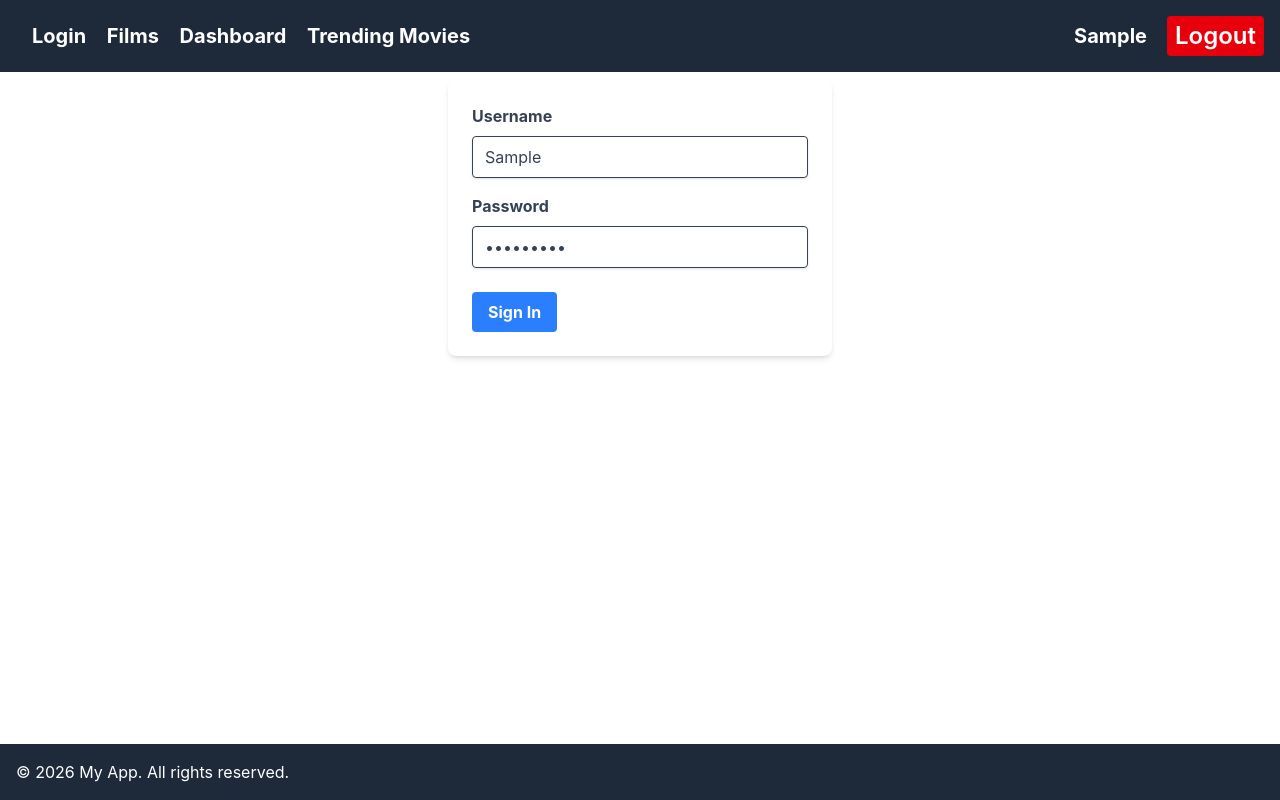
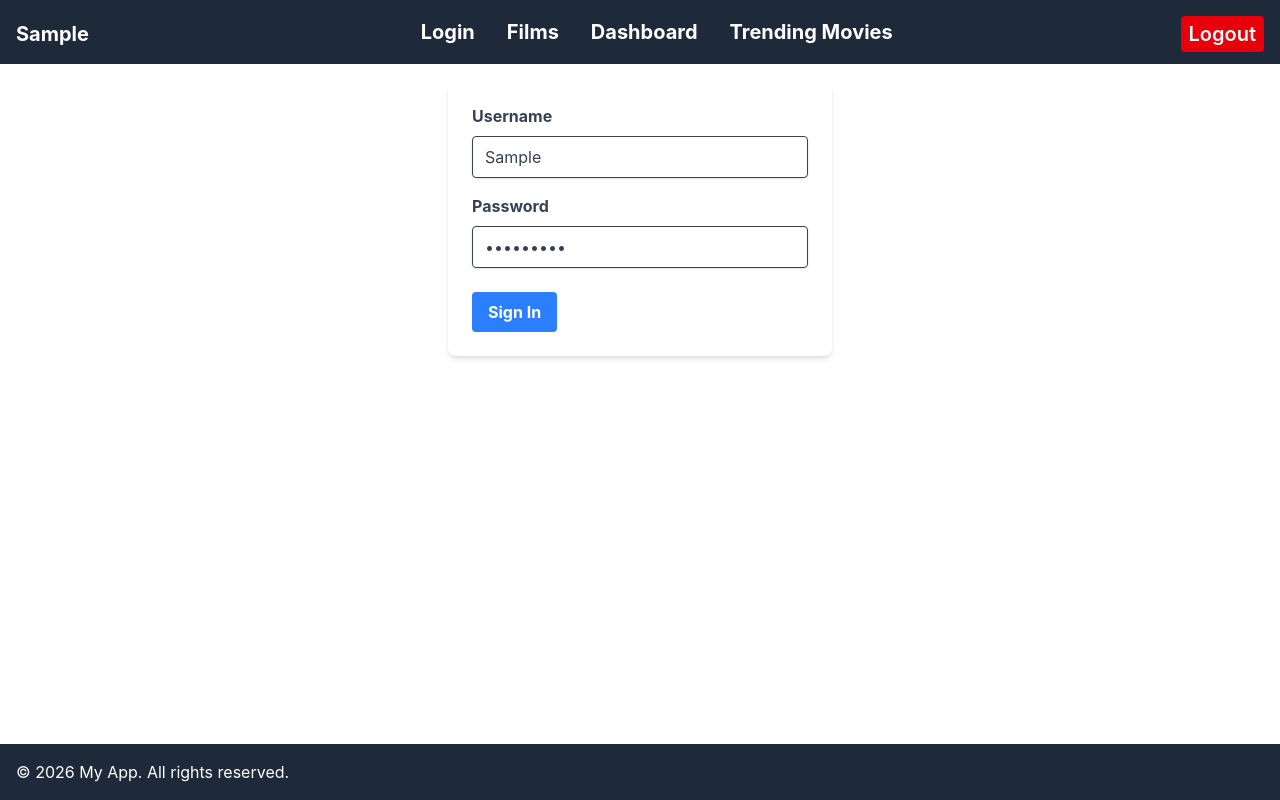
Before and after one commit to youssefibrahimahmed/react-movie-dashboard, a React (Vite) app: page / in a window 1280 px wide. Both pictures are taken after typing "Sample", "Sample123" into the empty fields and a click on the input "Sign In". Built offline with nearby package versions, Linux system fonts and the light colour scheme.

Commit message:
Enhance Nav component with mobile support and layout fixes
Refactor Nav component to include mobile navigation and improve layout.

```diff
--- a/src/components/Nav.jsx
+++ b/src/components/Nav.jsx
@@ -1,4 +1,4 @@
-import React from 'react'
+import React, { useState } from 'react'
 import { Link, NavLink } from 'react-router-dom'
 import './nav.css'
 import { useEffect } from 'react';
@@ -7,27 +7,58 @@ import { logout } from '../usersRedux/authinticationSlice';
 function Nav() {
     const username = useSelector(state => state.loginData.username)
     const isLoggedIn = useSelector(state => state.loginData.isLoggedIn)
+    const [isOpen, setIsOpen] = useState(false)
     const dispatch = useDispatch()
     return (
-        <div className="items-center z-10 bg-gray-800 mb-20 flex px-4 text-white py-4 fixed top-0 w-full">
-            <div className="container mx-auto px-4">
-                <NavLink to="/login" className={({ isActive }) => isActive ? "text-xl font-bold mr-4 pb-[12px] active" : "text-xl font-bold mr-4 pb-[12px]"}> Login </NavLink>
-                <NavLink to="/films" className={({ isActive }) => isActive ? "text-xl font-bold mr-4 pb-[12px] active" : "text-xl font-bold mr-4 pb-[12px]"}> Films </NavLink>
-                <NavLink to="/dashboard" className={({ isActive }) => isActive ? "text-xl font-bold mr-4 pb-[12px] active" : "text-xl font-bold mr-4 pb-[12px]"}> Dashboard </NavLink>
-                <NavLink to="/trending-movies" className={({ isActive }) => isActive ? "text-xl font-bold mr-4 pb-[12px] active" : "text-xl font-bold mr-4 pb-[12px]"}> Trending Movies </NavLink>
-            </div>
-            <div className='relative  '>
+        <div className="items-center z-10 bg-gray-800 mb-20 flex px-4 text-white justify-between pt-4 fixed top-0 w-full">
 
+            {/* Logo */}
             {
                 isLoggedIn && (
                     <>
                         <div className="cont flex items-center ">
-                                <h2 className='w-fit text-xl font-bold pr-5'>   {username}</h2>
-                                <button onClick={() => dispatch(logout())} className='bg-red-600 py-1 px-2 text-2xl font-semibold rounded hover:bg-red-800 transition duration-300 h-fit items-center'>Logout</button>
+                            <h2 className='w-fit text-xl font-bold pb-3 pr-5'>   {username}</h2>
                         </div>
                     </>
                 )}
+
+
+            {/* Desktop Navigation */}
+            <div className="hidden md:flex items-center  ml-10 gap-4 ">
+                <NavLink to="/login" className={({ isActive }) => isActive ? "text-xl font-bold mr-4 pb-3 active" : "text-xl font-bold pb-3 mr-4 "}> Login </NavLink>
+                <NavLink to="/films" className={({ isActive }) => isActive ? "text-xl font-bold mr-4  pb-3 active" : "text-xl font-bold mr-4 pb-3 "}> Films </NavLink>
+                <NavLink to="/dashboard" className={({ isActive }) => isActive ? "text-xl font-bold mr-4 pb-3  active" : "text-xl font-bold mr-4 pb-3"}> Dashboard </NavLink>
+                <NavLink to="/trending-movies" className={({ isActive }) => isActive ? "text-xl font-bold mr-4 pb-3 active" : "text-xl font-bold mr-4 pb-3 "}> Trending Movies </NavLink>
             </div>
+
+
+
+
+            <div className='relative '>
+                <div className="cont flex items-center ">
+                    <button disabled={!isLoggedIn} onClick={() => dispatch(logout())} className='mb-3 disabled:opacity-50 disabled:cursor-not-allowed disabled:hover:bg-red-600 bg-red-600 py-1 px-2  text-xl font-semibold rounded hover:bg-red-800 transition duration-300 h-fit items-center'>Logout</button>
+
+                </div>
+            </div>
+
+
+               {/* Mobile Navigation */}
+            <button onClick={() => setIsOpen(!isOpen)} className="md:hidden ml-auto text-white focus:outline-none">
+                ☰
+            </button>
+
+
+
+            {/* mobile menu */}
+            {isOpen && (
+                <div className="md:hidden absolute top-16 left-0 w-full bg-gray-800 z-10">
+                    <NavLink to="/login" className={({ isActive }) => isActive ? "block px-4 py-2 text-white font-bold active" : "block px-4 py-2 text-white font-bold"}> Login </NavLink>
+                    <NavLink to="/films" className={({ isActive }) => isActive ? "block px-4 py-2 text-white font-bold active" : "block px-4 py-2 text-white font-bold"}> Films </NavLink>
+                    <NavLink to="/dashboard" className={({ isActive }) => isActive ? "block px-4 py-2 text-white font-bold active" : "block px-4 py-2 text-white font-bold"}> Dashboard </NavLink>
+                    <NavLink to="/trending-movies" className={({ isActive }) => isActive ? "block px-4 py-2 text-white font-bold active" : "block px-4 py-2 text-white font-bold"}> Trending Movies </NavLink>
+                </div>
+            )}
+
         </div>
     )
 }
```
Lines whose indentation alone changed are shown as unchanged.
